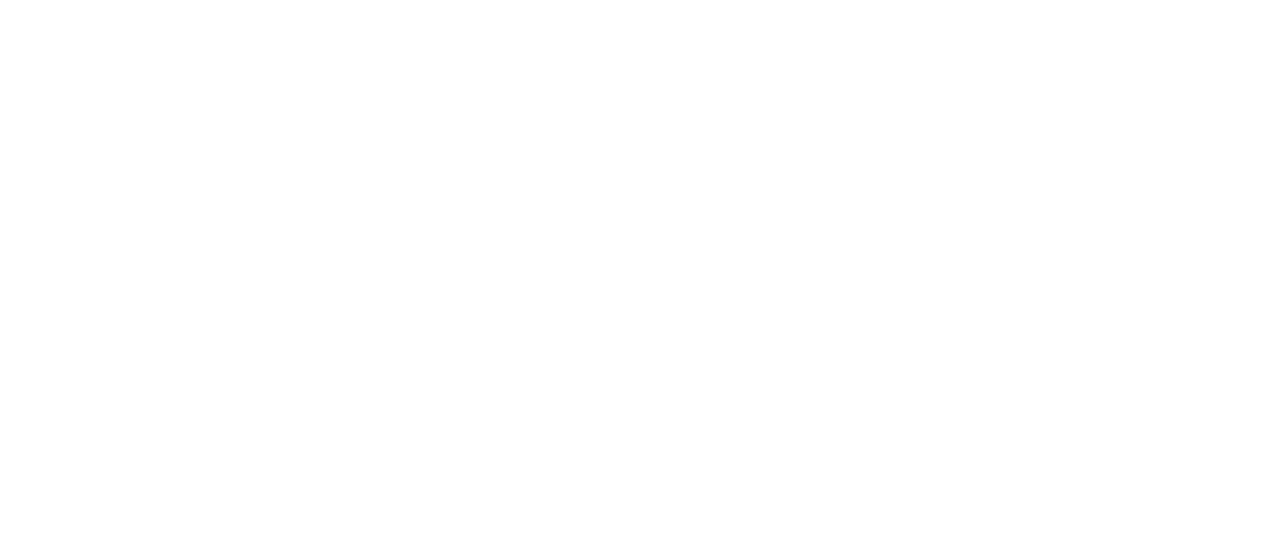
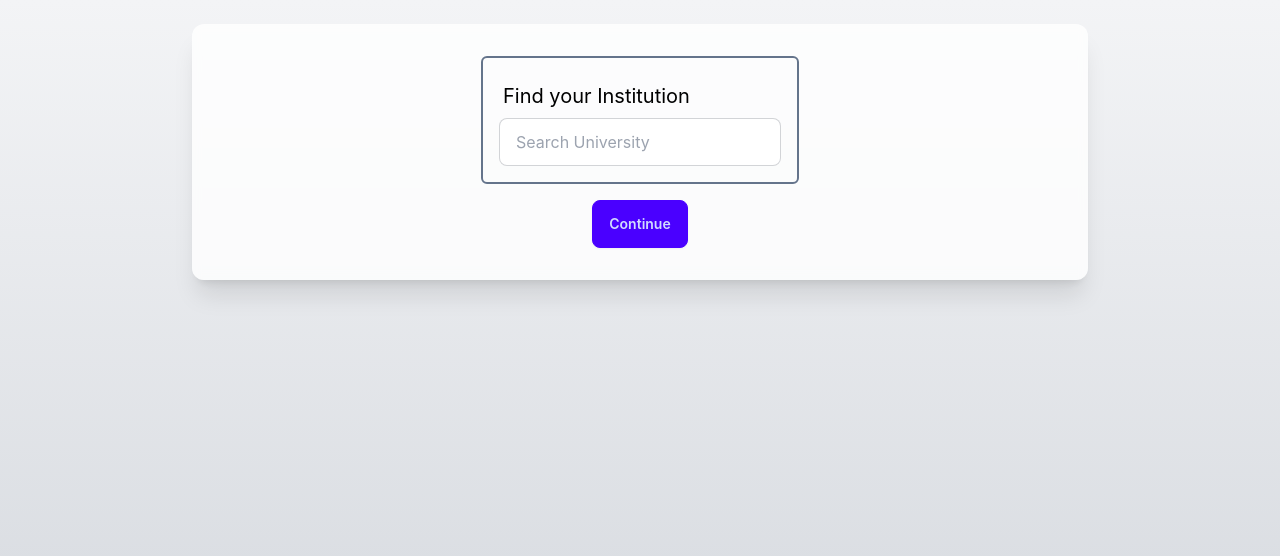
Before and after one commit to kosausrk/Akta-Life, a React (Create React App) app in the folder hackcoms3/: page /welcome in a window 1280 px wide. Before the commit this address had no page. Shown: the top 556 px of the page. Built offline with nearby package versions, Linux system fonts and the light colour scheme.

Commit message:
university onboarding

```diff
--- a/hackcoms3/src/App.js
+++ b/hackcoms3/src/App.js
@@ -1,8 +1,9 @@
 import React, { useState } from 'react';
 import { BrowserRouter as Router, Routes, Route, Link, useNavigate, useLocation } from 'react-router-dom';
 import './App.css';
-import Complete from './routes/Complete';
 import FormComponent from './routes/Form';
+import Dashboard from './routes/Dashboard';
+import Welcome from './routes/Welcome';
 
 
 function Home() {
@@ -39,49 +40,14 @@
   );
 }
 
-function Dashboard() {
-
-  const location = useLocation();
-
-
-  return (
-    <div className="min-h-screen bg-gradient-to-b from-gray-100 to-gray-300 p-6">
-      {console.log(location.studentData)}
-      <div className="container mx-auto bg-white/80 backdrop-blur-sm p-8 rounded-xl shadow-xl max-w-4xl">
-        <h2 className="text-4xl font-semibold mb-6 text-gray-800">Dashboard</h2>
-
-        <div className="mb-8">
-          <h3 className="text-2xl font-semibold mb-4 text-gray-700">Required Courses</h3>
-          <select className="select select-bordered w-full border-gray-300 shadow-sm">
-            <option value="" disabled>Select a required course</option>
-            {/* Placeholder options */}
-            <option value="Course 1">Course 1</option>
-            <option value="Course 2">Course 2</option>
-          </select>
-        </div>
-
-        <div>
-          <h3 className="text-2xl font-semibold mb-4 text-gray-700">Recommended Courses</h3>
-          <select className="select select-bordered w-full border-gray-300 shadow-sm">
-            <option value="" disabled>Select a recommended course</option>
-            {/* Placeholder options */}
-            <option value="Course A">Course A</option>
-            <option value="Course B">Course B</option>
-          </select>
-        </div>
-      </div>
-    </div>
-  );
-}
-
 function App() {
   return (
     <Router>
       <Routes>
         <Route path="/" element={<Home />} />
         <Route path="/form" element={<FormComponent />} />
-        <Route path="/complete"element={<Complete />} />
         <Route path="/dashboard" element={<Dashboard />} />
+        <Route path="/welcome" element={<Welcome />} />
       </Routes>
     </Router>
   );
--- /dev/null
+++ b/hackcoms3/src/routes/Dashboard.js
@@ -0,0 +1,24 @@
+import { useLocation } from "react-router-dom";
+import Box from "../utils/box";
+
+/*
+    school: '',
+    grade: '',
+    major: '',
+    interests: '',
+    courses: [],
+*/
+
+export default function Dashboard() {
+
+    const location = useLocation();
+
+    return <>
+        <Box prop={
+            <div>
+                {location.state.studentData.school}
+                {location.state.studentData.courses}
+            </div>
+        } />
+    </>
+  }
--- /dev/null
+++ b/hackcoms3/src/routes/Welcome.js
@@ -0,0 +1,102 @@
+import { useState } from "react";
+import Box from "../utils/box";
+
+function UniversitySelect({u}) {
+    const li = u.map((school) => {<li key={school}><button>{school}</button></li>})
+
+    return <>
+        <ul>{li}</ul>
+    </>
+}
+
+export default function Welcome() {
+
+    const [getProgress, setProgress] = useState(1)
+    const [getInstitution, setInstitution] = useState('')
+    const [universityList, setUniversityList] = useState([])
+    const [getStudentInstitution, setStudentInstitution] = useState('')
+
+
+    const studentInstitutionInformation = () => {
+
+    }
+
+
+    const universitySearch = (u) => {
+
+        setInstitution(u)
+
+        if (u.length > 2) {
+            fetch("http://universities.hipolabs.com/search?name=" + u)
+            .then((res) => res.json())
+            .then((r) => {
+                setUniversityList(r.map((school) => school.name))
+            })
+        }
+    }
+
+    const handleCarouselClick = (e) => {
+        if (getProgress === 4) {
+            alert('Progress Complete')
+        }
+        setProgress(getProgress + 1)
+    }
+    return <>
+        <Box prop={
+            <div>
+                <div className="flex place-content-center">
+                    <div className="carousel">
+                        <div id='1' className="carousel-item w-full">
+                            <div className="border-2 border-slate-500 w-full rounded-md p-4">
+                                <div className="label">
+                                    <span className="label-text text-xl text-black">Find your Institution</span>
+                                </div>
+                                <div className="text-xl text-slate-500">{getStudentInstitution}</div>
+                                <input
+                                    type="text"
+                                    placeholder="Search University"
+                                    className="input input-bordered  w-full max-w-x"
+                                    id="institution-field"
+                                    value={getInstitution}
+                                    onChange={(e) => {
+                                        universitySearch(e.target.value)
+                                    }}
+                                />
+                                <div>
+                                    {universityList.map((u) => {
+                                        return (
+                                            <div className="pt-2">
+                                                <button
+                                                key={Math.random()}
+                                                className="btn btn-neutral btn-sm p-1"
+                                                value={u}
+                                                onClick={(e) => {setStudentInstitution(e.target.value)}}
+                                                >
+                                                {u}
+                                                </button>
+                                            </div>
+                                        );
+                                    })}
+                                </div>
+                            </div>
+                        </div>
+                        <div id='2' className="carousel-item w-full">
+                            <div className="flex place-content center">
+                                <div className="flex text-xl text-slate-500">{getStudentInstitution}</div>
+
+                            </div>
+                        </div>
+                    </div>
+                </div>
+                <div className="flex place-content-center pt-4">
+                        <a href={"#" + getProgress} onClick={handleCarouselClick}>
+                            <button className="btn btn-primary">
+                                Continue
+                            </button>
+                        </a>
+                </div>
+            </div>
+        }
+        />
+    </>
+}
--- /dev/null
+++ b/hackcoms3/src/utils/box.js
@@ -0,0 +1,10 @@
+export default function Box({prop}) {
+    return <>
+        <div className="min-h-screen bg-gradient-to-b from-gray-100 to-gray-300 p-6">
+            <div className="container mx-auto bg-white/80 backdrop-blur-sm p-8 rounded-xl shadow-xl max-w-4xl">
+                {prop}
+            </div>
+        </div>
+
+    </>
+}
```
Also changed, not shown: hackcoms3/src/routes/Complete.js (added).
